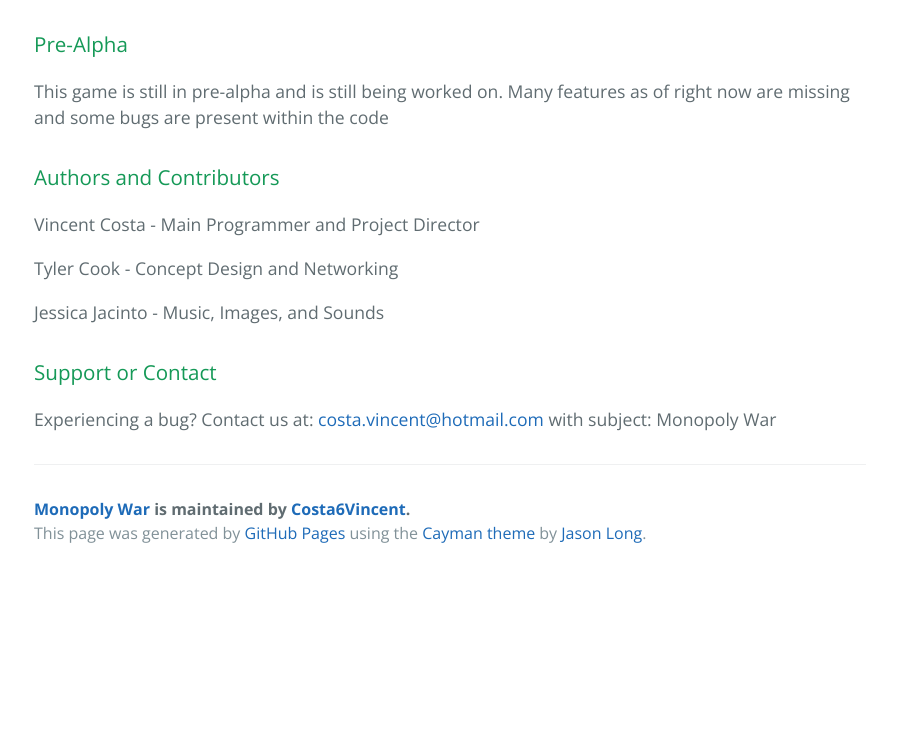
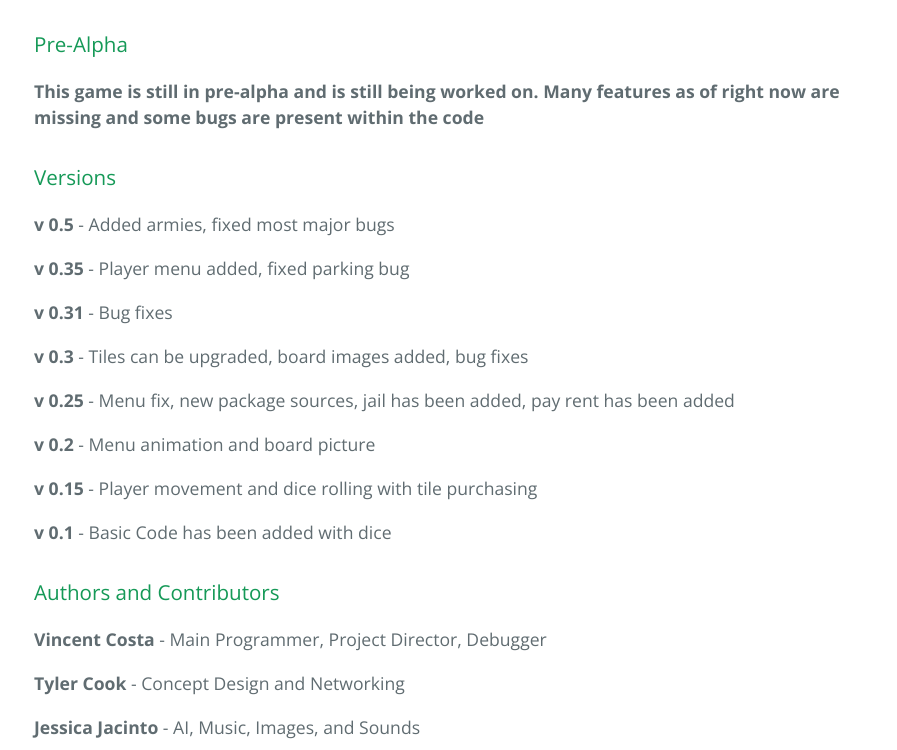
Before and after one commit to Costa6Vincent/Monopoly, a plain HTML site: page index.html in a window 1280 px wide. Shown: the part 910-1660 px from the top of the page, without its empty margins (190-1087 px from the left). Before the commit the page ends 1487 px from the top, so only its background shows below. Drawn offline with nearby package versions, Linux system fonts and the light colour scheme.

```diff
--- a/index.html
+++ b/index.html
@@ -29,16 +29,35 @@
 <h3>
 <a id="pre-alpha" class="anchor" href="#pre-alpha" aria-hidden="true"><span class="octicon octicon-link"></span></a>Pre-Alpha</h3>
 
-<p>This game is still in pre-alpha and is still being worked on. Many features as of right now are missing and some bugs are present within the code</p>
+<p><strong>This game is still in pre-alpha and is still being worked on. Many features as of right now are missing and some bugs are present within the code</strong></p>
+
+<h3>
+<a id="versions" class="anchor" href="#versions" aria-hidden="true"><span class="octicon octicon-link"></span></a>Versions</h3>
+
+<p><strong>v 0.5</strong> - Added armies, fixed most major bugs</p>
+
+<p><strong>v 0.35</strong> - Player menu added, fixed parking bug</p>
+
+<p><strong>v 0.31</strong> - Bug fixes</p>
+
+<p><strong>v 0.3</strong> - Tiles can be upgraded, board images added, bug fixes</p>
+
+<p><strong>v 0.25</strong> - Menu fix, new package sources, jail has been added, pay rent has been added</p>
+
+<p><strong>v 0.2</strong> - Menu animation and board picture </p>
+
+<p><strong>v 0.15</strong> - Player movement and dice rolling with tile purchasing</p>
+
+<p><strong>v 0.1</strong> - Basic Code has been added with dice</p>
 
 <h3>
 <a id="authors-and-contributors" class="anchor" href="#authors-and-contributors" aria-hidden="true"><span class="octicon octicon-link"></span></a>Authors and Contributors</h3>
 
-<p>Vincent Costa - Main Programmer and Project Director                                                                      </p>
+<p><strong>Vincent Costa</strong> - Main Programmer, Project Director, Debugger                                                                      </p>
 
-<p>Tyler Cook - Concept Design and Networking                                                                              </p>
+<p><strong>Tyler Cook</strong> - Concept Design and Networking                                                                              </p>
 
-<p>Jessica Jacinto - Music, Images, and Sounds</p>
+<p><strong>Jessica Jacinto</strong> - AI, Music, Images, and Sounds</p>
 
 <h3>
 <a id="support-or-contact" class="anchor" href="#support-or-contact" aria-hidden="true"><span class="octicon octicon-link"></span></a>Support or Contact</h3>
```
Also changed, not shown: params.json (+1 -1 lines).
